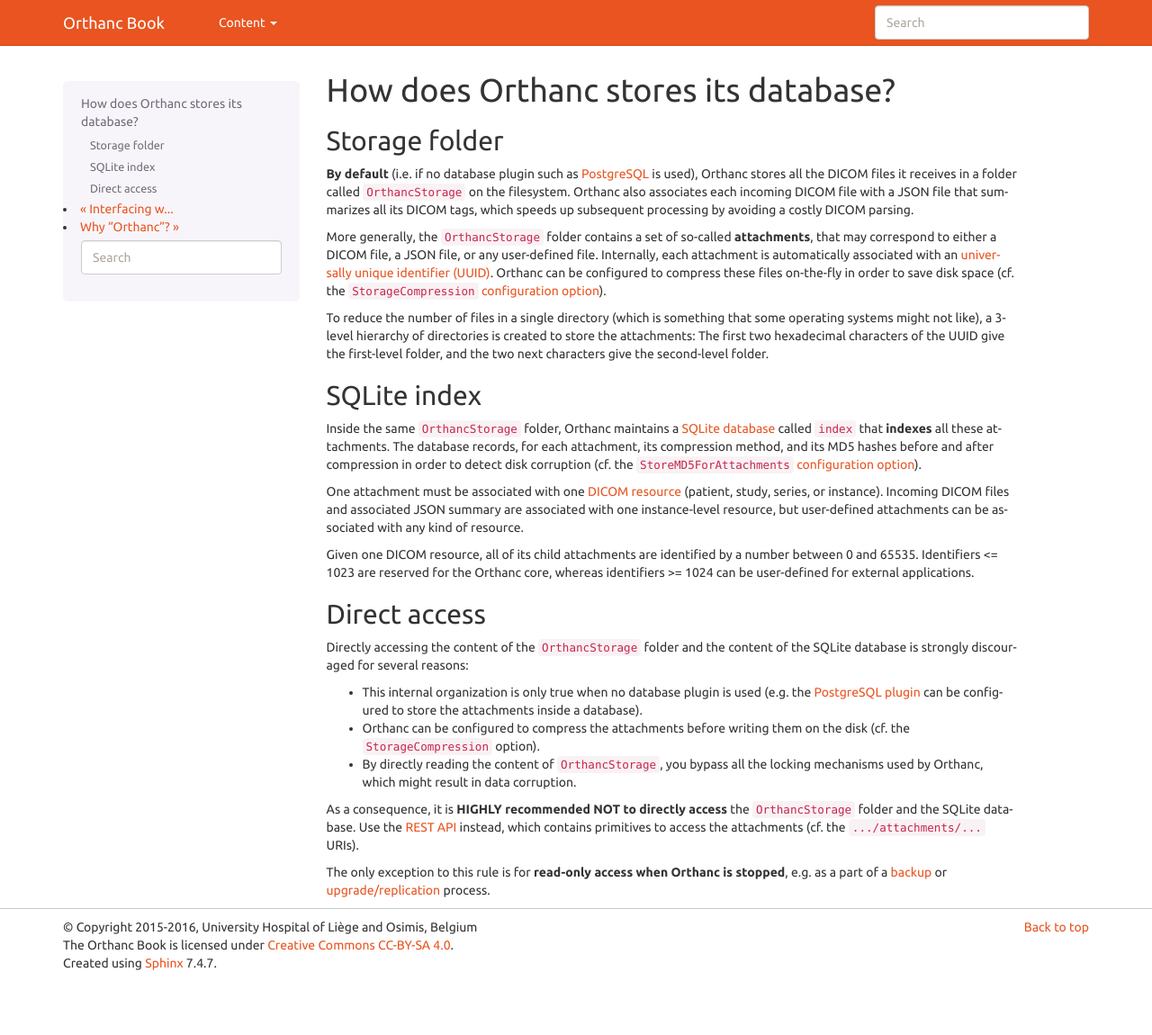
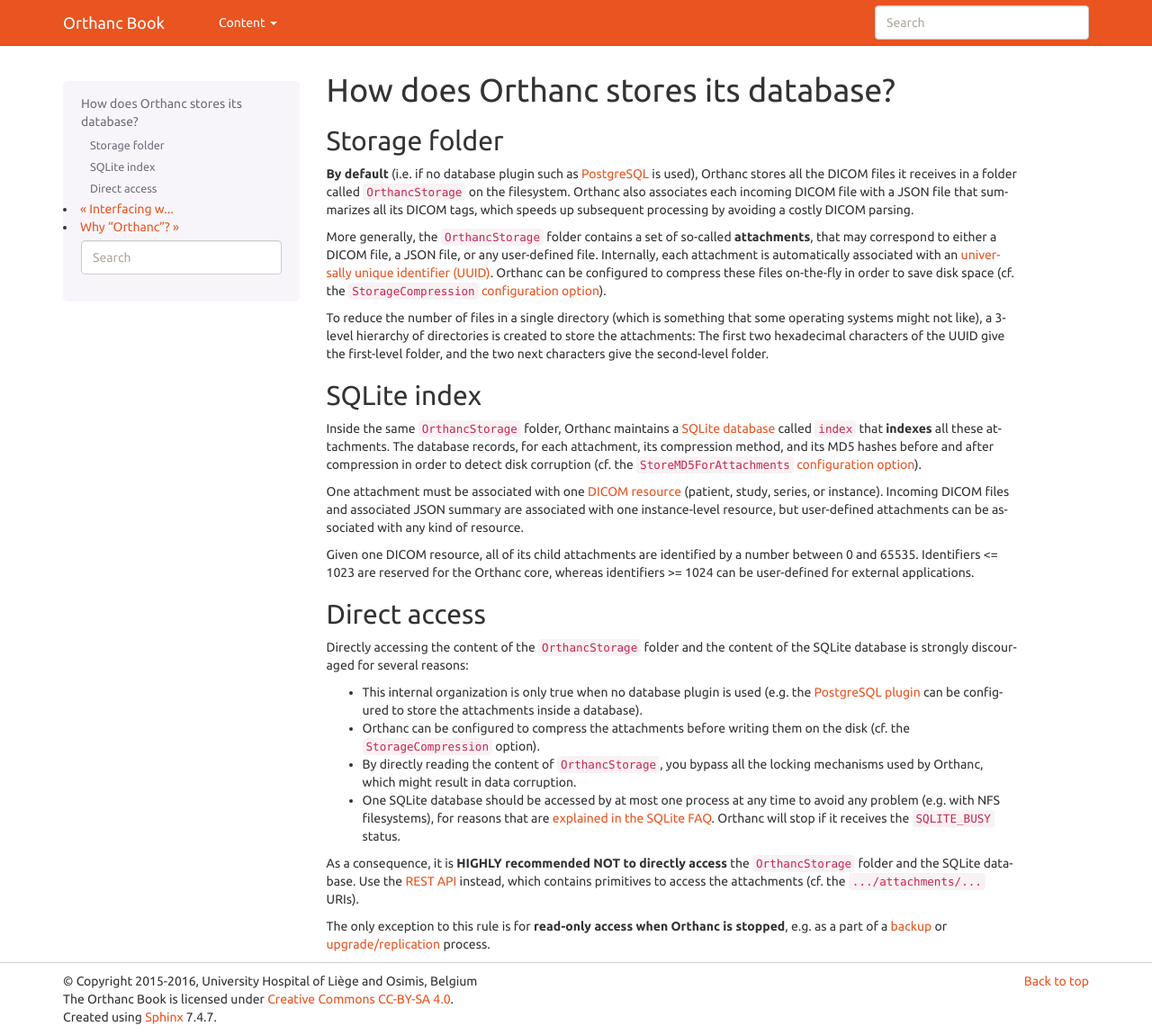
Before and after one commit to orthanc-mirrors/orthanc-book, a Sphinx documentation site: the page built from Sphinx/source/faq/orthanc-storage.rst, in a window 1280 px wide and 1150 px high. Shown: the whole window at 90% size. Built offline with Sphinx 7.4.7, drawn with Linux system fonts in a browser that asks for light colours.

Commit message:
SQLITE_BUSY

```diff
--- a/Sphinx/source/faq/orthanc-storage.rst
+++ b/Sphinx/source/faq/orthanc-storage.rst
@@ -65,6 +65,11 @@
 * By directly reading the content of ``OrthancStorage``, you bypass
   all the locking mechanisms used by Orthanc, which might result in
   data corruption.
+* One SQLite database should be accessed by at most one process at any
+  time to avoid any problem (e.g. with NFS filesystems), for reasons
+  that are `explained in the SQLite FAQ
+  <https://www.sqlite.org/faq.html#q5>`__. Orthanc will stop if it
+  receives the ``SQLITE_BUSY`` status.
 
 As a consequence, it is **HIGHLY recommended NOT to directly access**
 the ``OrthancStorage`` folder and the SQLite database. Use the
```
